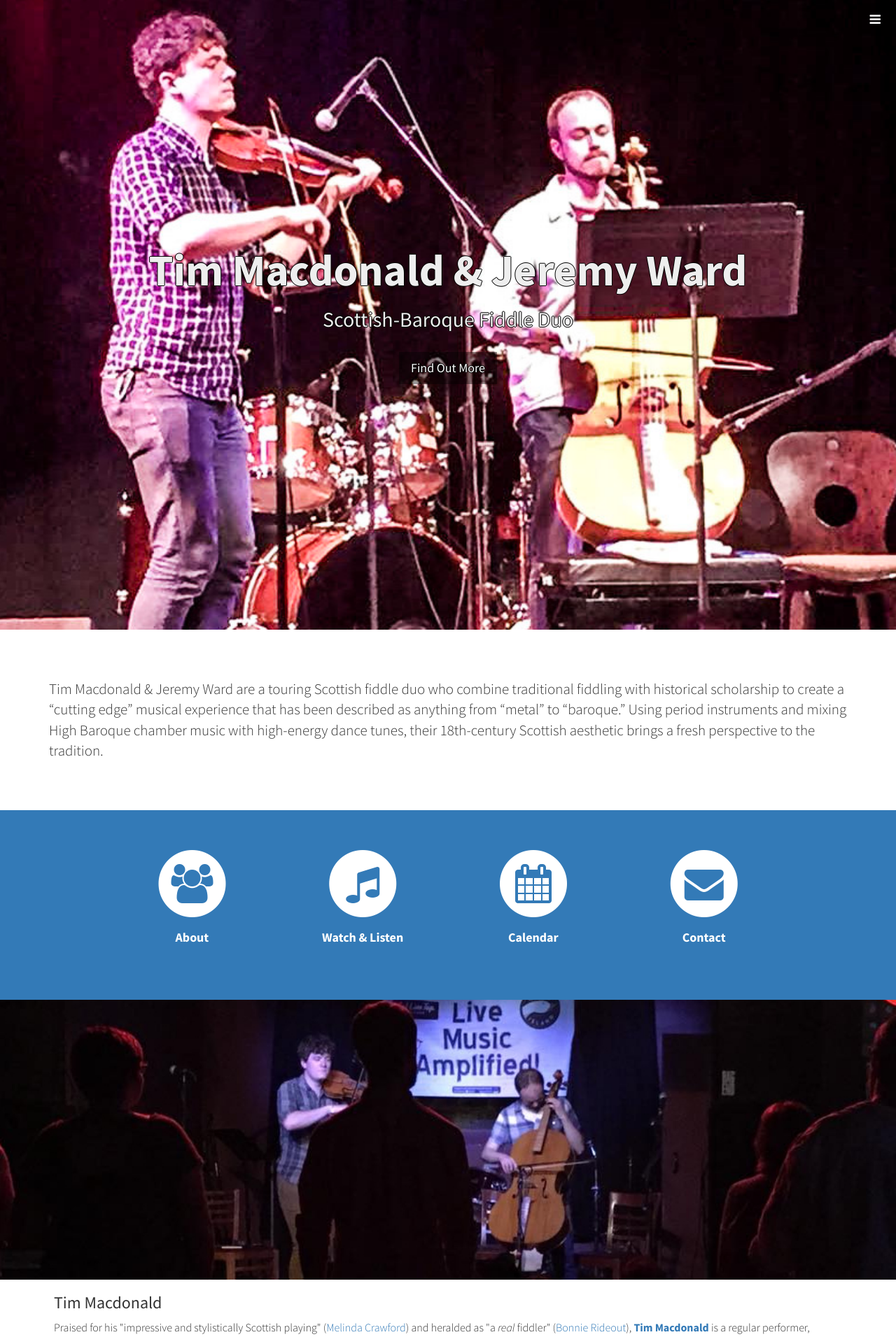
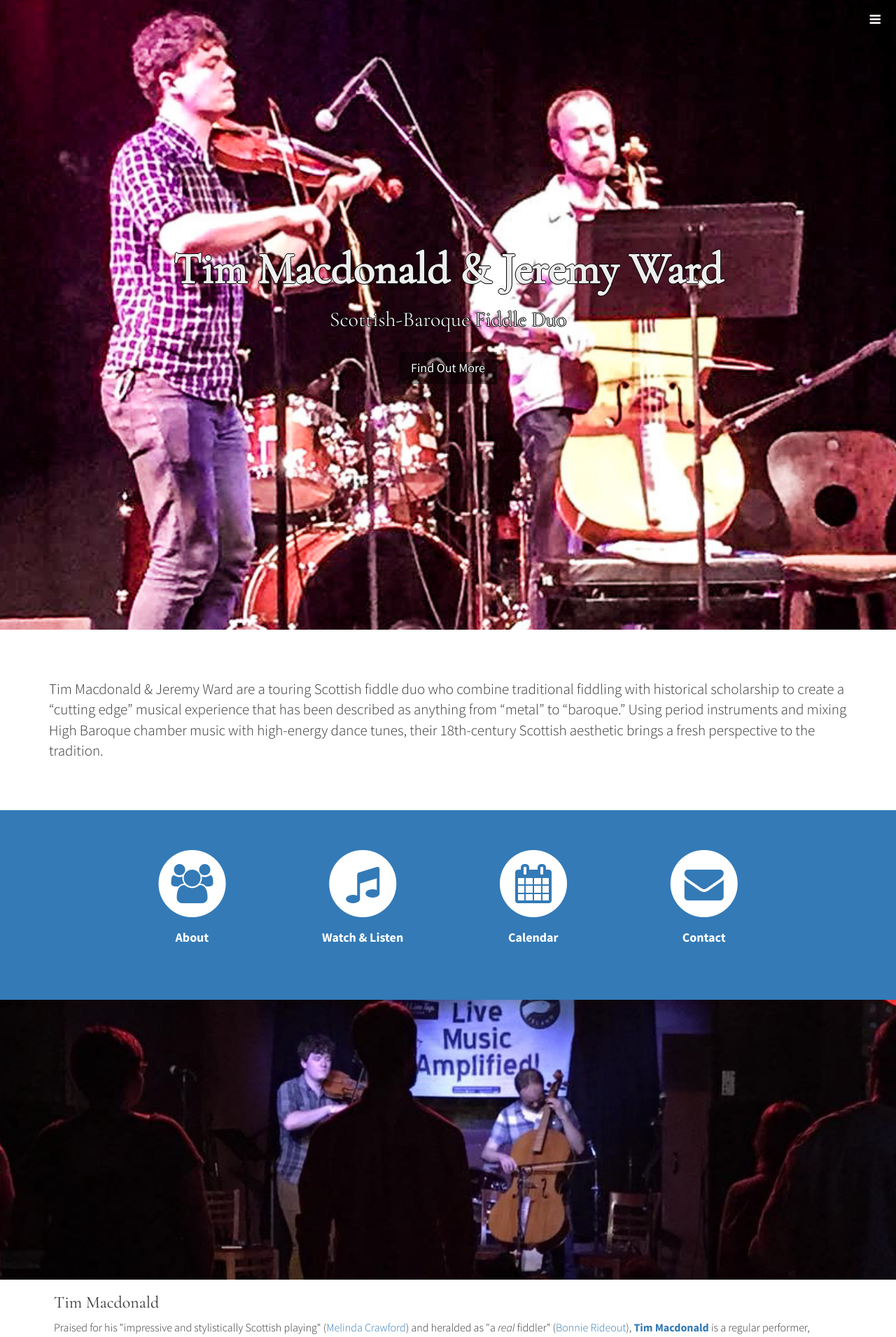
Before and after one commit to timandjeremy/timandjeremy.github.io, a Jekyll site: the page built from index.html, in a window 1280 px wide. Shown: the top 1911 px of the page at 70% size. Built offline with Jekyll 4.4.1, drawn with Linux system fonts in a browser that asks for light colours.

Commit message:
Use Cormorant Garamond for headings

```diff
--- a/_includes/head.html
+++ b/_includes/head.html
@@ -17,6 +17,7 @@
   <!-- Custom Fonts -->
   <link href="font-awesome/css/font-awesome.min.css" rel="stylesheet" type="text/css">
   <link href="http://fonts.googleapis.com/css?family=Source+Sans+Pro:300,400,700,300italic,400italic,700italic" rel="stylesheet" type="text/css">
+  <link href="https://fonts.googleapis.com/css?family=Cormorant+Garamond" rel="stylesheet">
 
   <!-- HTML5 Shim and Respond.js IE8 support of HTML5 elements and media queries -->
   <!-- WARNING: Respond.js doesn't work if you view the page via file:// -->
--- a/css/stylish-portfolio.css
+++ b/css/stylish-portfolio.css
@@ -27,6 +27,10 @@
     padding: 0;
     font-size: 4.5em;
     font-weight: 700;
+}
+
+h1,h2,h3 {
+    font-family: "Cormorant Garamond", sans-serif;
 }
 
 /* Custom Button Styles */
```
